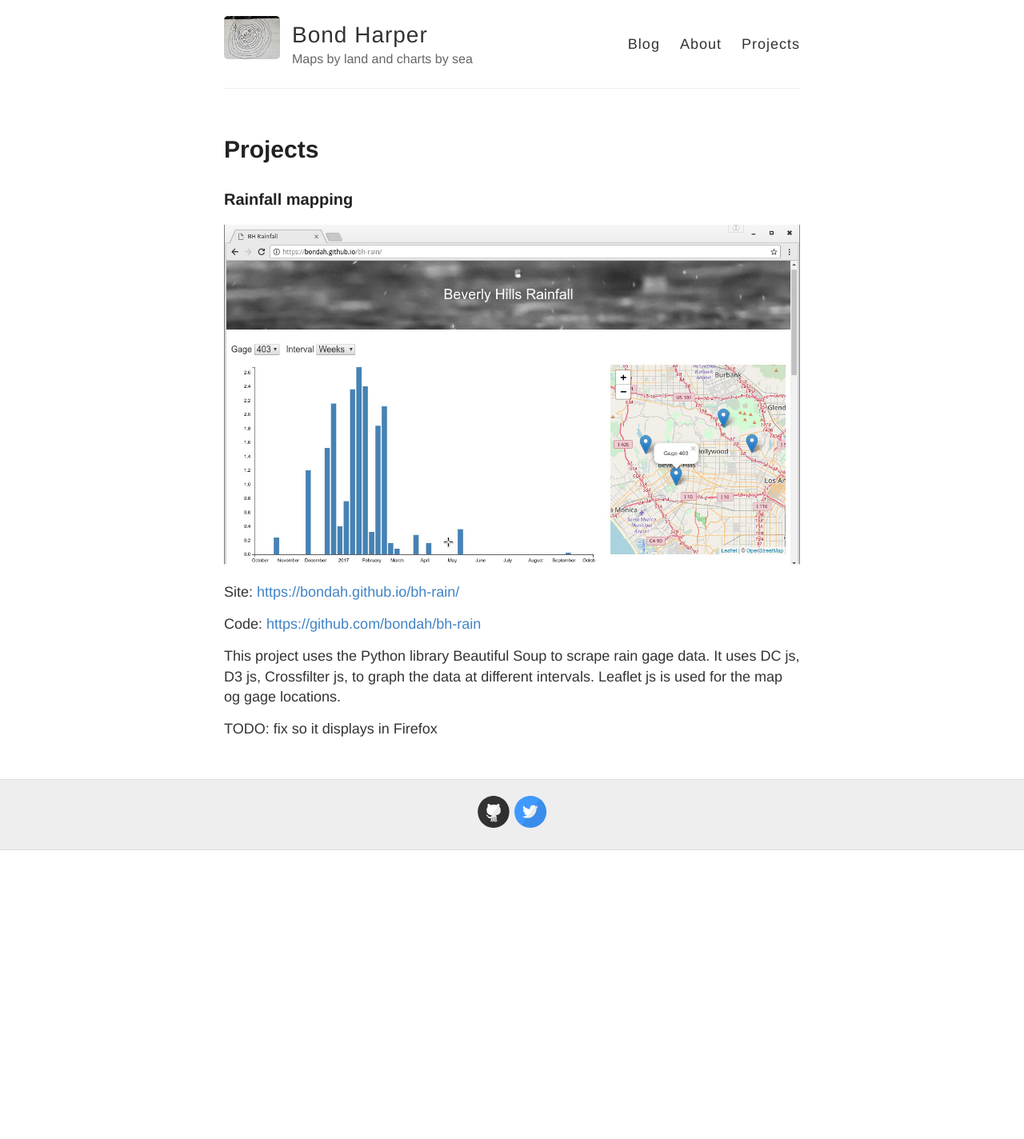
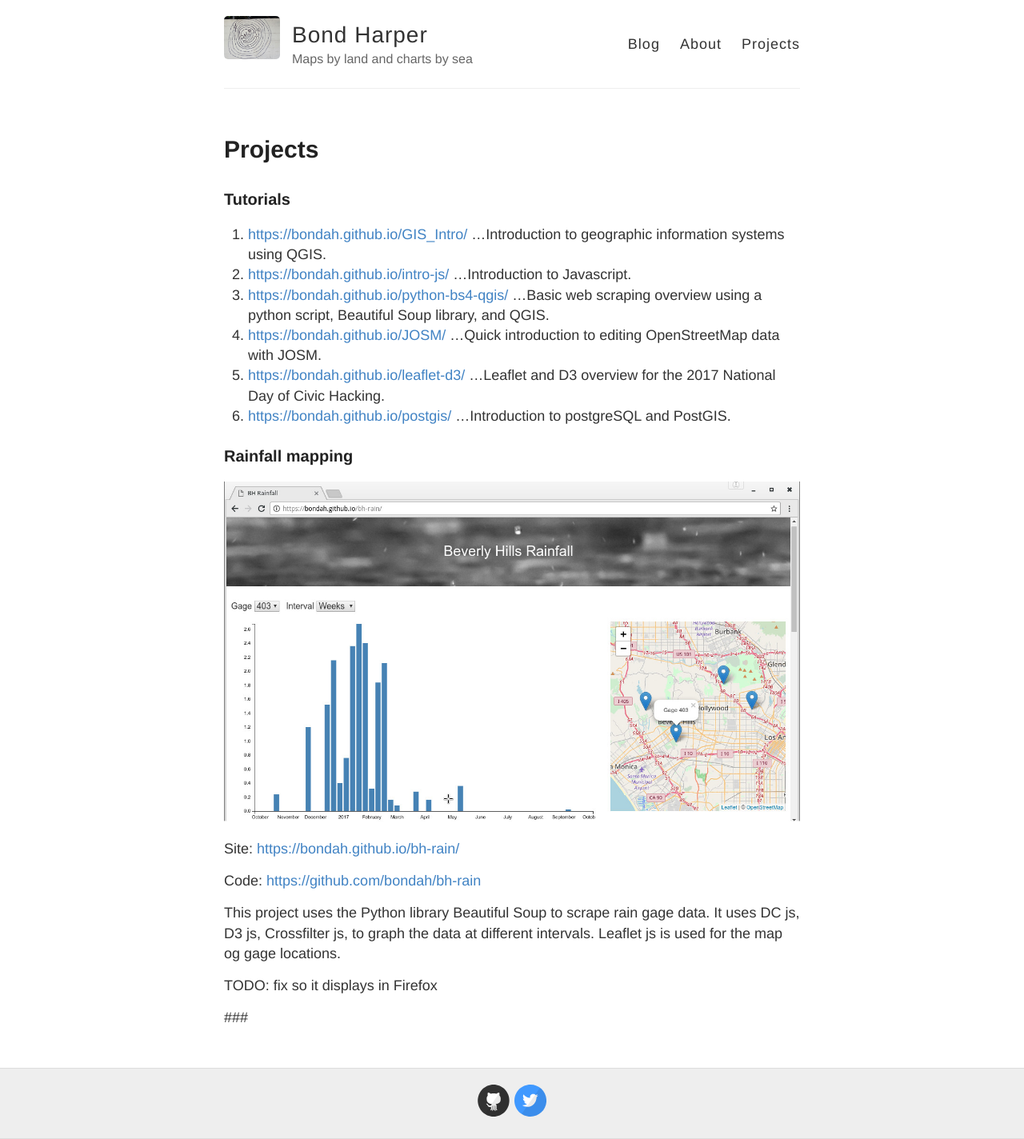
Before and after one commit to bondah/bondah.github.io, a Jekyll site: the page built from projects.md, in a window 1280 px wide. Shown: the whole page at 80% size. Built offline with Jekyll 4.4.1, drawn with Linux system fonts in a browser that asks for light colours; before the commit the page ends 1063 px from its top, so only the background shows below that.

Commit message:
add tutorials

```diff
--- a/projects.md
+++ b/projects.md
@@ -3,6 +3,20 @@ layout: page
 title: Projects
 permalink: /projects/
 ---
+
+### Tutorials
+1. [https://bondah.github.io/GIS_Intro/](https://bondah.github.io/GIS_Intro/)
+...Introduction to geographic information systems using QGIS.
+2. [https://bondah.github.io/intro-js/](https://bondah.github.io/intro-js/)
+...Introduction to Javascript.
+3. [https://bondah.github.io/python-bs4-qgis/](https://bondah.github.io/python-bs4-qgis/)
+...Basic web scraping overview using a python script, Beautiful Soup library, and QGIS.
+4. [https://bondah.github.io/JOSM/](https://bondah.github.io/JOSM/)
+...Quick introduction to editing OpenStreetMap data with JOSM.
+5. [https://bondah.github.io/leaflet-d3/](https://bondah.github.io/leaflet-d3/)
+...Leaflet and D3 overview for the 2017 National Day of Civic Hacking.
+6. [https://bondah.github.io/postgis/](https://bondah.github.io/postgis/)
+...Introduction to postgreSQL and PostGIS.
 
 ### Rainfall mapping
 
@@ -15,3 +29,5 @@ Code: [https://github.com/bondah/bh-rain](https://github.com/bondah/bh-rain)
 This project uses the Python library Beautiful Soup to scrape rain gage data. It uses DC js, D3 js, Crossfilter js, to graph the data at different intervals. Leaflet js is used for the map og gage locations.
 
 TODO: fix so it displays in Firefox
+
+###
```
